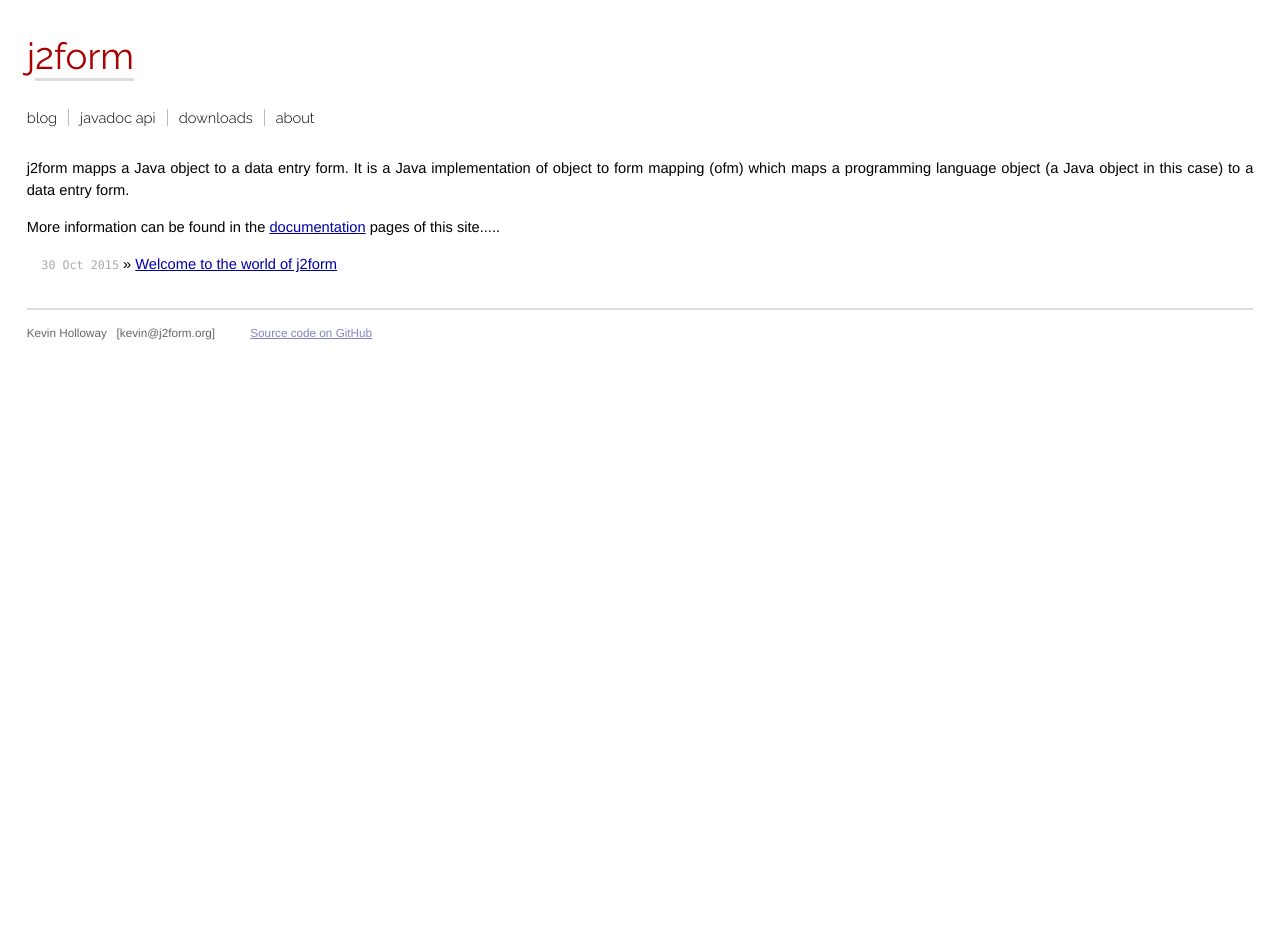
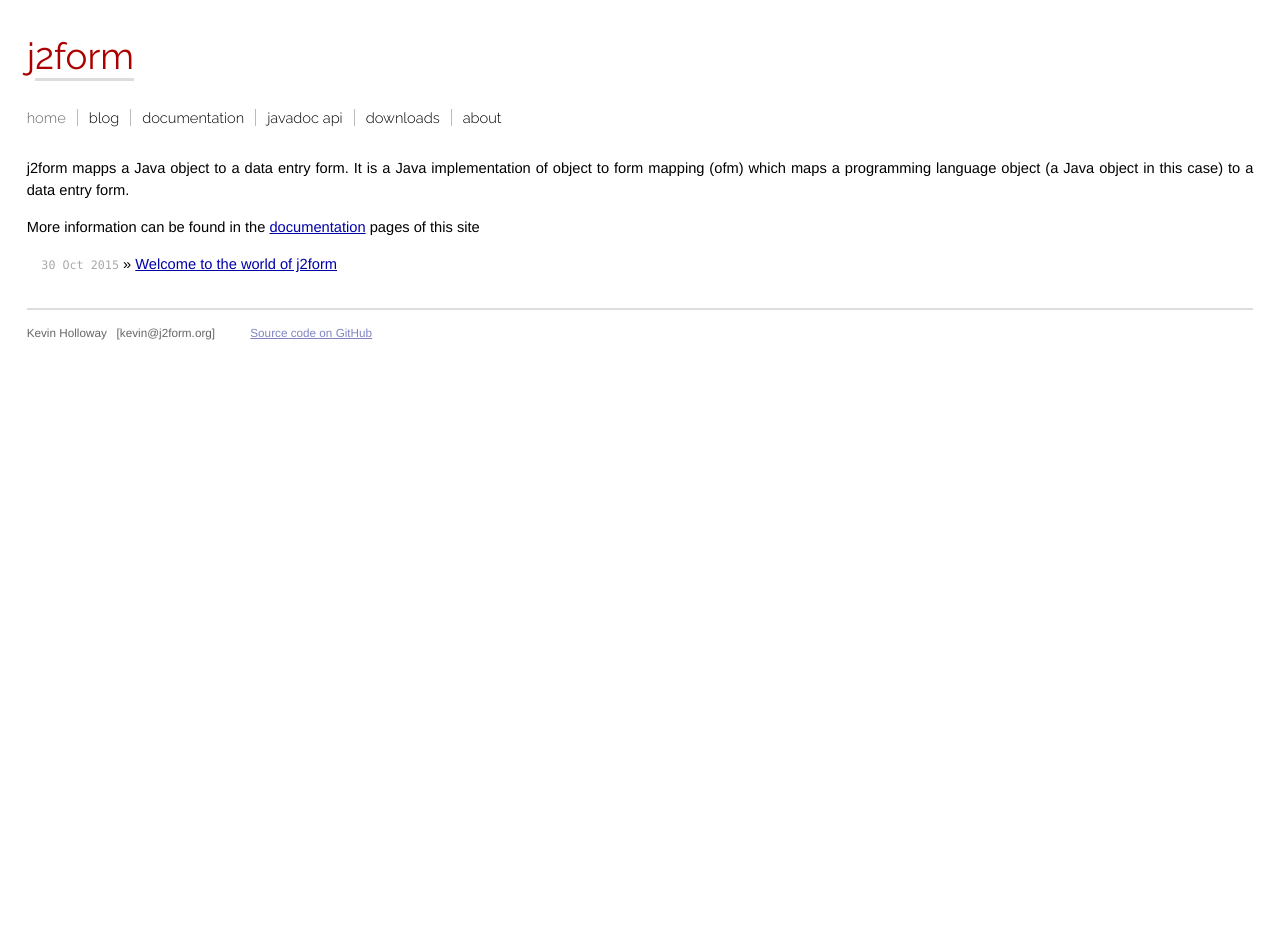
Before and after one commit to kevinau/kevinau.github.io, a Jekyll site: the page built from index.html, in a window 1280 px wide. Built offline with Jekyll 4.4.1, drawn with Linux system fonts in a browser that asks for light colours; Markdown is read by kramdown in place of the engine named in the settings.

Commit message:
Fix navbar include.

```diff
--- a/_includes/navbar.html
+++ b/_includes/navbar.html
@@ -1,6 +1,8 @@
   <div id="navbar">
     <ul>
-      <li><a href="/blog">blog</a></li><!--
+      <li>{% if include.here == "home" %}<span here="home">home</span>{% else %}<a href="/">home</a>{% endif %}</li><!--
+       --><li><a href="/blog">blog</a></li><!--
+       --><li>{% if include.here == "documentation" %}<span here="home">documentation</span>{% else %}<a href="/documentation">documentation</a>{% endif %}</li><!--
        --><li><a href="/javadoc">javadoc&nbsp;api</a></li><!--
        --><li><a href="/downloads">downloads</a></li><!--
        --><li><a href="/about">about</a></li>
--- a/index.html
+++ b/index.html
@@ -7,7 +7,7 @@ title: j2form - Java to form mapping
 		implementation of object to form mapping (ofm) which maps a
 		programming language object (a Java object in this case) to a data entry form.</p>
     <p>More information can be found in the <a href="/documentation">documentation</a> pages
-    of this site.....
+    of this site
 	</p>
 	<ul class="posts">
 		{% for post in site.posts %}
```
